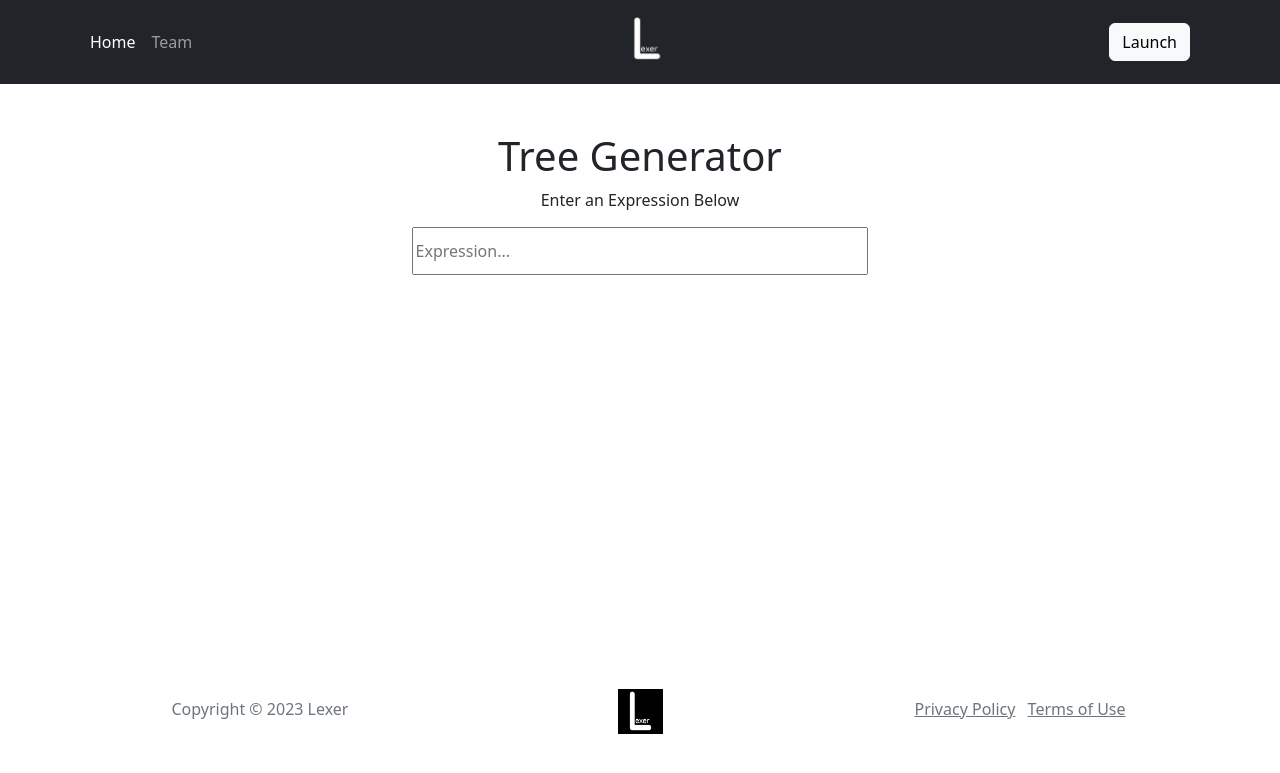
After one commit to sallar-ba/Lexer, a Flask app: page /tree in a window 1280 px wide. The commit adds this page. Shown: the top 773 px of the page. Run offline with Flask 3, Linux system fonts and the light colour scheme; some libraries are stand-ins or nearby versions.

Commit message:
Tree Generator Page Added, Linked to Lexer Page

```diff
--- a/lexer.py
+++ b/lexer.py
@@ -16,5 +16,10 @@ def team():
 def lexer():
     return render_template('lexer.html')
 
+
+@app.route('/tree')
+def tree():
+    return render_template('tree.html')
+
 if __name__ == '__main__':
     app.run()
--- a/templates/lexer.html
+++ b/templates/lexer.html
@@ -7,7 +7,7 @@
         <div class="text-center p-4 p-lg-5" style="margin-top: -22px;margin-bottom: -61px;">
             <p class="fw-bold text-primary mb-2">Introducing</p>
             <h1 class="fw-bold mb-4"><span style="font-weight: normal !important;">The Power of Language Matrix</span><br>LEXER</h1>
-            <div class="alert alert-success" role="alert"><span><strong>For Expression Tree Generation Click Below</strong></span></div><button class="btn btn-primary" type="button" style="margin-top: 4px;margin-right: 1px;padding-left: 30px;padding-right: 30px;padding-bottom: 10px;padding-top: 10px;--bs-primary: #9adea9;--bs-primary-rgb: 154,222,169;background: rgb(209,231,221);color: rgb(15,81,50);"><strong>Tree Generation</strong></button>
+            <div class="alert alert-success" role="alert"><span><strong>For Expression Tree Generation Click Below</strong></span></div><a href="/tree"><button class="btn btn-primary" type="button" style="margin-top: 4px;margin-right: 1px;padding-left: 30px;padding-right: 30px;padding-bottom: 10px;padding-top: 10px;--bs-primary: #9adea9;--bs-primary-rgb: 154,222,169;background: rgb(209,231,221);color: rgb(15,81,50);"><strong>Tree Generation</strong></button></a>
         </div>
     </div>
 </section>
--- /dev/null
+++ b/templates/tree.html
@@ -0,0 +1,30 @@
+{% extends 'base.html' %}
+
+{% block title%}
+   - Tree Generation
+{%endblock%}
+
+{% block main %}
+
+<div class="container">
+    <div class="row">
+        <div class="col-md-12 text-center">
+            <section class="justify-content-center align-items-center align-content-center align-self-center py-4 py-xl-5" style="padding-bottom: 77px;margin-bottom: -48px;">
+                <div class="container">
+                    <h1 class="justify-content-center align-items-center align-content-center align-self-center" style="text-align: center;">Tree Generator</h1>
+                </div>
+                <p class="d-xxl-flex justify-content-center align-items-center align-content-center align-self-center justify-content-xxl-center">Enter an Expression Below</p>
+            </section>
+        </div>
+    </div>
+    <div class="row justify-content-center align-items-center align-self-center">
+        <div class="col-md-12 text-center justify-content-center align-items-center align-content-center align-self-center"><input type="text" style="margin-top: -1px;width: 456.8px;height: 48px;" placeholder="Expression..."></div>
+    </div>
+</div>
+<div class="container">
+    <div class="row">
+        <div class="col-md-12" style="width: 1364px;height: 390px;"></div>
+    </div>
+</div>
+
+{%endblock%}
```
